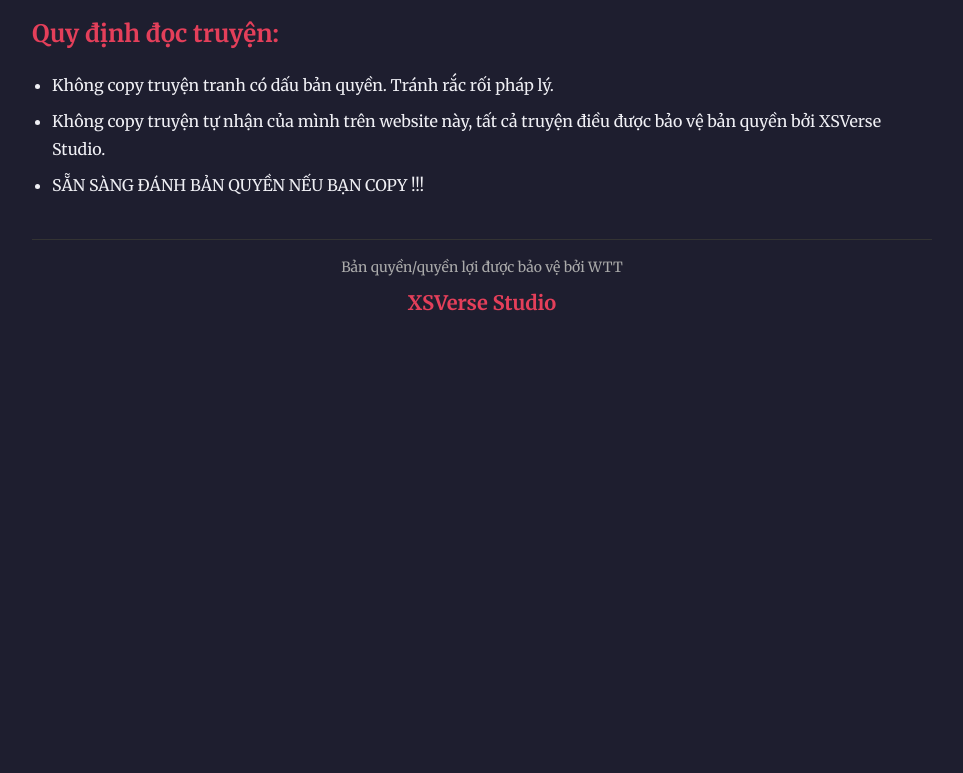
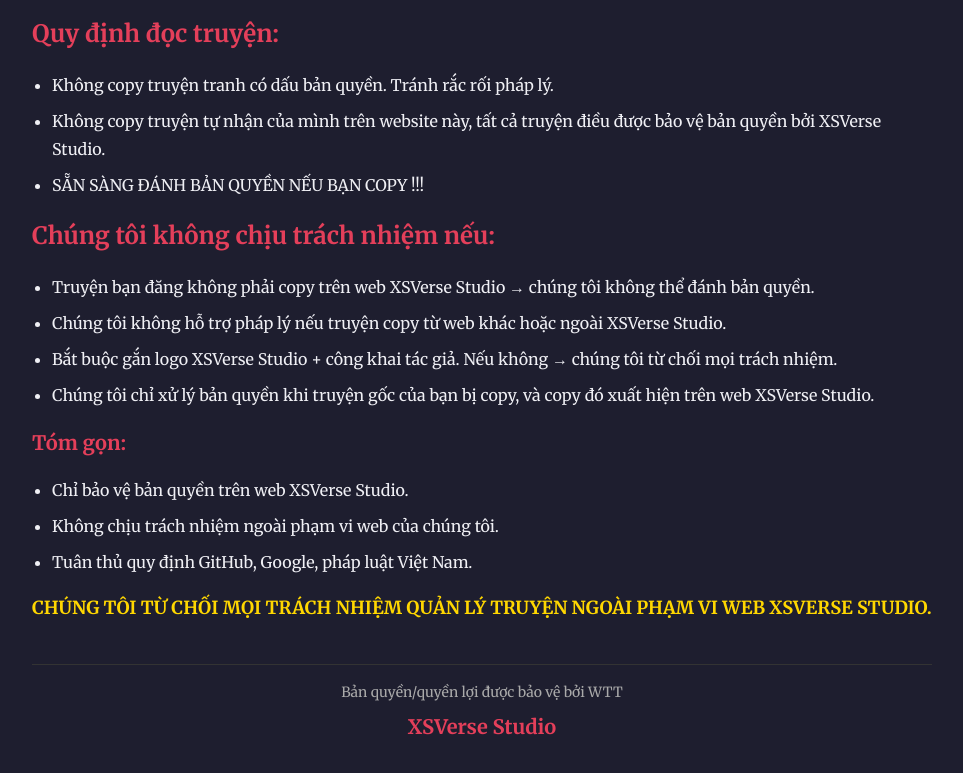
Before and after one commit to XSVerseStudio/xsversestudio.github.io, a plain HTML site: page docs.html in a window 1280 px wide. Shown: the part 993-1766 px from the top of the page, without its empty margins (158-1121 px from the left). Before the commit the page ends 1398 px from the top, so only its background shows below. Drawn offline with Linux system fonts and the light colour scheme.

Commit message:
Update docs.html

```diff
--- a/docs.html
+++ b/docs.html
@@ -43,6 +43,12 @@
   font-weight: 700;
   margin: 5px 0 5px;
   color: #e43f5a;
+}
+h4 {
+  font-size: 18px;
+  font-weight: 700;
+  margin: 5px 0 5px;
+  color: #ffd700;
 }
 h3 {
   font-size: 20px;
@@ -114,7 +120,20 @@
   <li>Không copy truyện tự nhận của mình trên website này, tất cả truyện điều được bảo vệ bản quyền bởi XSVerse Studio.</li>
   <li>SẴN SÀNG ĐÁNH BẢN QUYỀN NẾU BẠN COPY !!!</li>
 </ul>
-
+<h2>Chúng tôi không chịu trách nhiệm nếu:</h2>
+<ul>
+  <li>Truyện bạn đăng không phải copy trên web XSVerse Studio → chúng tôi không thể đánh bản quyền.</li>
+  <li>Chúng tôi không hỗ trợ pháp lý nếu truyện copy từ web khác hoặc ngoài XSVerse Studio.</li>
+  <li>Bắt buộc gắn logo XSVerse Studio + công khai tác giả. Nếu không → chúng tôi từ chối mọi trách nhiệm.</li>
+  <li>Chúng tôi chỉ xử lý bản quyền khi truyện gốc của bạn bị copy, và copy đó xuất hiện trên web XSVerse Studio.</li>
+</ul>
+<h3>Tóm gọn:</h3>
+<ul>
+  <li>Chỉ bảo vệ bản quyền trên web XSVerse Studio.</li>
+  <li>Không chịu trách nhiệm ngoài phạm vi web của chúng tôi.</li>
+  <li>Tuân thủ quy định GitHub, Google, pháp luật Việt Nam.</li>
+</ul>
+<h4>CHÚNG TÔI TỪ CHỐI MỌI TRÁCH NHIỆM QUẢN LÝ TRUYỆN NGOÀI PHẠM VI WEB XSVERSE STUDIO.</h4>
 
 <footer>
 Bản quyền/quyền lợi được bảo vệ bởi WTT
```
